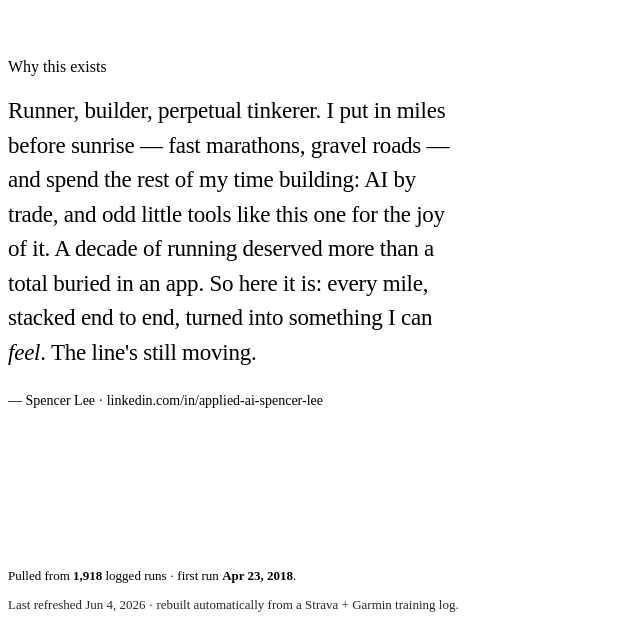
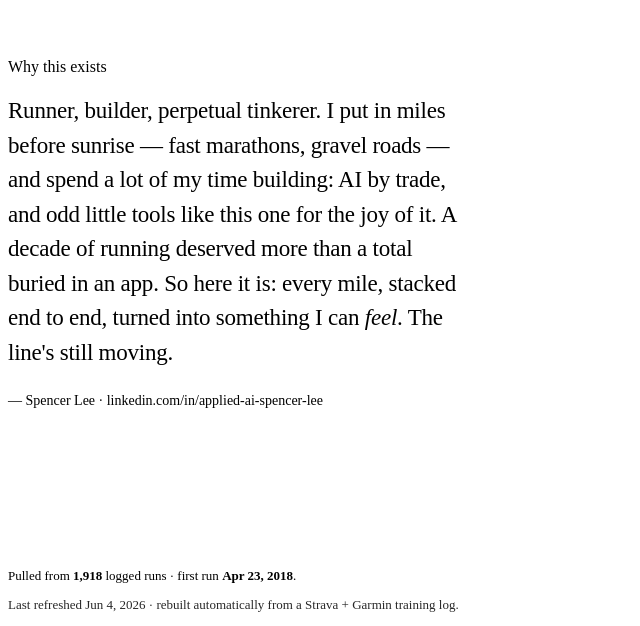
Before and after one commit to Splee9/running-tracker, a React (Vite) app: page / in a window 1280 px wide. Shown: the part 4475-5101 px from the top of the page, without its empty margins (0-640 px from the left). Built offline with nearby package versions, Linux system fonts and the light colour scheme; the HTML template or start-up script is replaced by a standard one.

Commit message:
tracker: colophon wording tweak

```diff
--- a/src/components/Colophon.tsx
+++ b/src/components/Colophon.tsx
@@ -23,7 +23,7 @@ export function Colophon() {
       <p className="eyebrow">Why this exists</p>
       <p className={styles.body}>
         Runner, builder, perpetual tinkerer. I put in miles before sunrise — fast marathons, gravel
-        roads — and spend the rest of my time building: AI by trade, and odd little tools like this
+        roads — and spend a lot of my time building: AI by trade, and odd little tools like this
         one for the joy of it. A decade of running deserved more than a total buried in an app. So
         here it is: every mile, stacked end to end, turned into something I can <em>feel</em>. The
         line's still moving.
```
